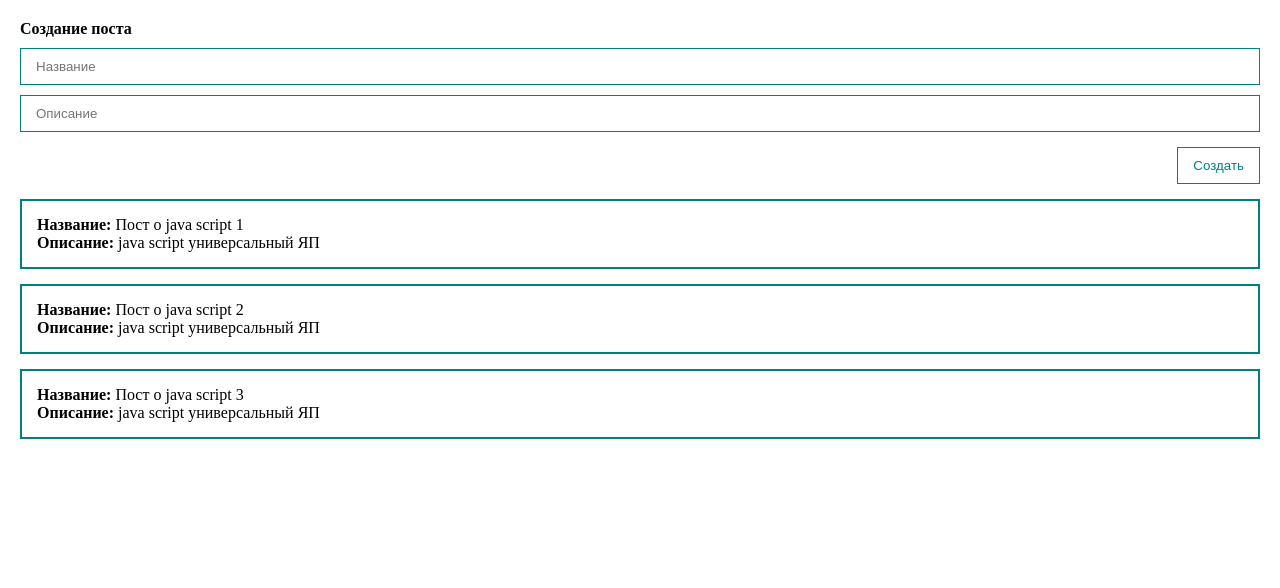
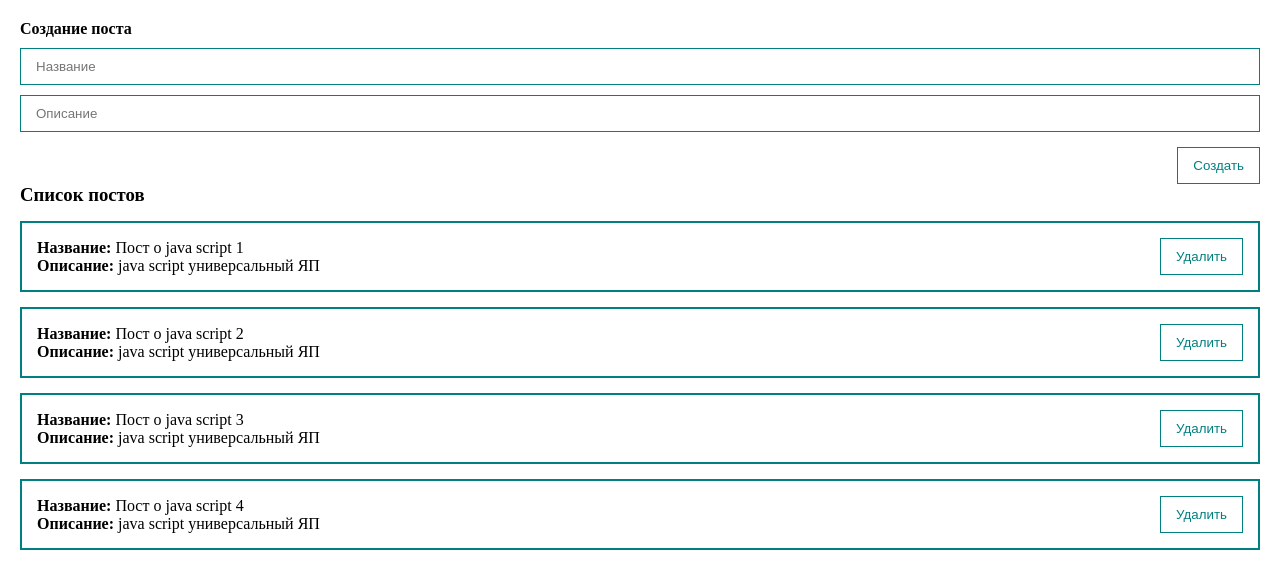
Before and after one commit to Kuznetsov-Leonid/study_vue_project, a Vue app: page / in a window 1280 px wide. Shown: the top 588 px of the page. Built offline with nearby package versions, Linux system fonts and the light colour scheme.

Commit message:
этап 3

```diff
--- a/src/App.vue
+++ b/src/App.vue
@@ -6,55 +6,40 @@
 */
 <template>
     <div class="app">
-        <form @submit.prevent>
-        <h4>Создание поста</h4>
-        <input
-            v-bind:value="title"
-            @input="title = $event.target.value"
-            class="input"
-            type="text"
-            placeholder="Название"
-            >
-        <input
-            v-bind:value="body"
-            @input="body = $event.target.value"
-            class="input"
-            type="text"
-            placeholder="Описание"
-            >
-        <button class="btn" @click="createPost">Создать</button>
-        </form>
-        <div class="post" v-for="post in posts">
-            <div><strong>Название:</strong> {{ post.title }}</div>
-            <div><strong>Описание:</strong> {{ post.body }}</div>
-        </div>
+        <post-form
+            @create="createPost"
+        />
+        <post-list
+            :posts="posts"
+            @remove="removePost"
+        />
     </div>
 </template>
 
 <script>
+    import PostForm from './components/PostForm.vue';
+    import PostList from './components/PostList.vue';
     export default {
+        components: {
+            PostForm, PostList,
+        },
         data(){
             return{
                 posts: [
                     { id: 1, title: 'Пост о java script 1', body: 'java script универсальный ЯП',},
                     { id: 2, title: 'Пост о java script 2', body: 'java script универсальный ЯП',},
                     { id: 3, title: 'Пост о java script 3', body: 'java script универсальный ЯП',},
+                    { id: 4, title: 'Пост о java script 4', body: 'java script универсальный ЯП',},
                 ],
-                title: '',
-                body: '',
             }
         },
         methods: {
-            createPost(){
-                const newPost = {
-                    id: Date.now(),
-                    title: this.title,
-                    body: this.body,
+            createPost(post){
+                this.posts.push(post);
+            },
+            removePost(post){
+                this.posts = this.posts.filter(p => p.id !== post.id)
             }
-                this.posts.push(newPost);
-                this.title = '';
-                this.body = '';
-            },
         }
     }
 </script>
@@ -68,33 +53,4 @@
     .app{
         padding: 20px;
     }
-form{
-    display: flex;
-    flex-direction: column;
-}
-.post{
-    padding: 15px;
-    border: 2px solid teal;
-    margin-top: 15px;
-}
-.input{
-    width: 100%;
-    border: 1px solid teal;
-    padding: 10px 15px;
-    margin-top: 10px;
-}
-.btn{
-    margin-top: 15px;
-    align-self: flex-end;
-    border: 1px solid teal;
-    padding: 10px 15px;
-    background: none;
-    color: teal;
-    transition: 0.3s;
-}
-.btn:hover{
-    background: teal;
-    color: white;
-    border: 1px solid white;
-}
 </style>
--- /dev/null
+++ b/src/components/PostForm.vue
@@ -0,0 +1,51 @@
+<template>
+    <form @submit.prevent>
+        <h4>Создание поста</h4>
+        <my-input
+            v-model="post.title"
+            type="text"
+            placeholder="Название"
+            />
+        <my-input
+            v-model="post.body"
+            type="text"
+            placeholder="Описание"
+            />
+        <my-button
+            style="align-self: flex-end; margin-top: 15px;"
+            @click="cratePost"
+            >
+            Создать
+        </my-button>
+    </form>
+</template>
+
+<script>
+    export default {
+        data() {
+            return {
+                post: {
+                    title: '',
+                    body: '',
+                }
+            }
+        },
+        methods: {
+            cratePost(){
+                this.post.id = Date.now();
+                this.$emit('create', this.post)
+                this.post = {
+                    title: '',
+                    body: '',
+                }
+            }
+        }
+    }
+</script>
+
+<style scoped>
+    form{
+        display: flex;
+        flex-direction: column;
+    }
+</style>
--- /dev/null
+++ b/src/components/PostItem.vue
@@ -0,0 +1,37 @@
+<template>
+    <div class="post">
+        <div>
+            <div><strong>Название:</strong> {{ post.title }}</div>
+            <div><strong>Описание:</strong> {{ post.body }}</div>
+        </div>
+        <div class="post__btns">
+            <my-button
+                @click="$emit('remove', post)"
+            >
+                Удалить
+            </my-button>
+        </div>
+    </div>
+</template>
+
+<script>
+    export default{
+        props: {
+            post: {
+                type: Object,
+                required: true,
+            }
+        }
+    }
+</script>
+
+<style scoped>
+.post{
+        padding: 15px;
+        border: 2px solid teal;
+        margin-top: 15px;
+        display: flex;
+        align-items: center;
+        justify-content: space-between;
+    }
+</style>
--- /dev/null
+++ b/src/components/PostList.vue
@@ -0,0 +1,25 @@
+<template>
+    <div v-if="posts.length > 0">
+        <h3>Список постов</h3>
+        <post-item
+            v-for="post in posts"
+            :post="post"
+            :key="post.id"
+            @remove="$emit('remove', post)"
+        />
+    </div>
+    <h1 v-else style="color:red">Список постов пуст</h1>
+</template>
+
+<script>
+import PostItem from './PostItem.vue';
+    export default {
+        components: {PostItem},
+        props: {
+            posts: {
+                type: Array,
+                required: true
+            }
+        },
+    }
+</script>
--- /dev/null
+++ b/src/components/UI/MyButton.vue
@@ -0,0 +1,26 @@
+<template>
+    <button class="btn">
+        <slot></slot>
+    </button>
+</template>
+
+<script>
+    export default{
+        name: 'my-button'
+    }
+</script>
+
+<style scoped>
+.btn{
+        border: 1px solid teal;
+        padding: 10px 15px;
+        background: none;
+        color: teal;
+        transition: 0.3s;
+    }
+    .btn:hover{
+        background: teal;
+        color: white;
+        border: 1px solid white;
+    }
+</style>
--- /dev/null
+++ b/src/components/UI/MyInput.vue
@@ -0,0 +1,32 @@
+<template>
+    <input
+        :value="modelValue"
+        @input="updateInput"
+        class="input"
+        type="text"
+    >
+</template>
+
+<script>
+export default{
+        name: 'my-input',
+        props:{
+            modelValue: [String, Number],
+        },
+        methods: {
+            updateInput(event){
+                this.$emit('update:modelValue', event.target.value)
+            }
+        }
+    }
+
+</script>
+
+<style scoped>
+.input{
+    width: 100%;
+    border: 1px solid teal;
+    padding: 10px 15px;
+    margin-top: 10px;
+}
+</style>
--- /dev/null
+++ b/src/components/UI/index.js
@@ -0,0 +1,7 @@
+import MyButton from '@/components/UI/MyButton';
+import MyInput from '@/components/UI/MyInput';
+
+export default[
+    MyButton,
+    MyInput,
+]
--- a/src/main.js
+++ b/src/main.js
@@ -1,4 +1,12 @@
 import { createApp } from 'vue'
 import App from './App';
+import components from '@/components/UI';
 
-createApp(App).mount('#app')
+console.log(components)
+
+const app = createApp(App);
+components.forEach(component => {
+    app.component(component.name, component)
+});
+
+app.mount('#app')
```
Lines whose indentation alone changed are shown as unchanged.
